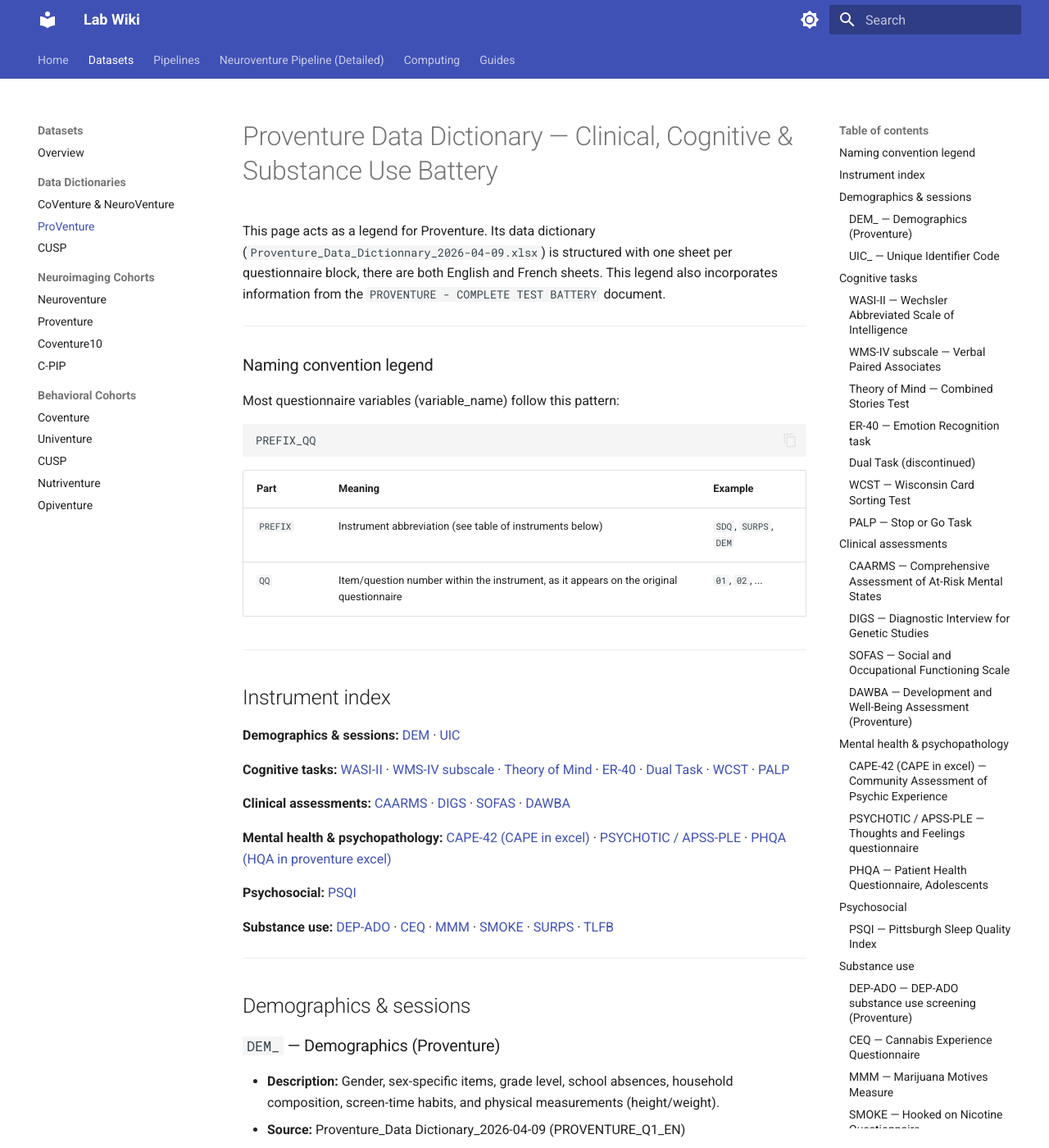
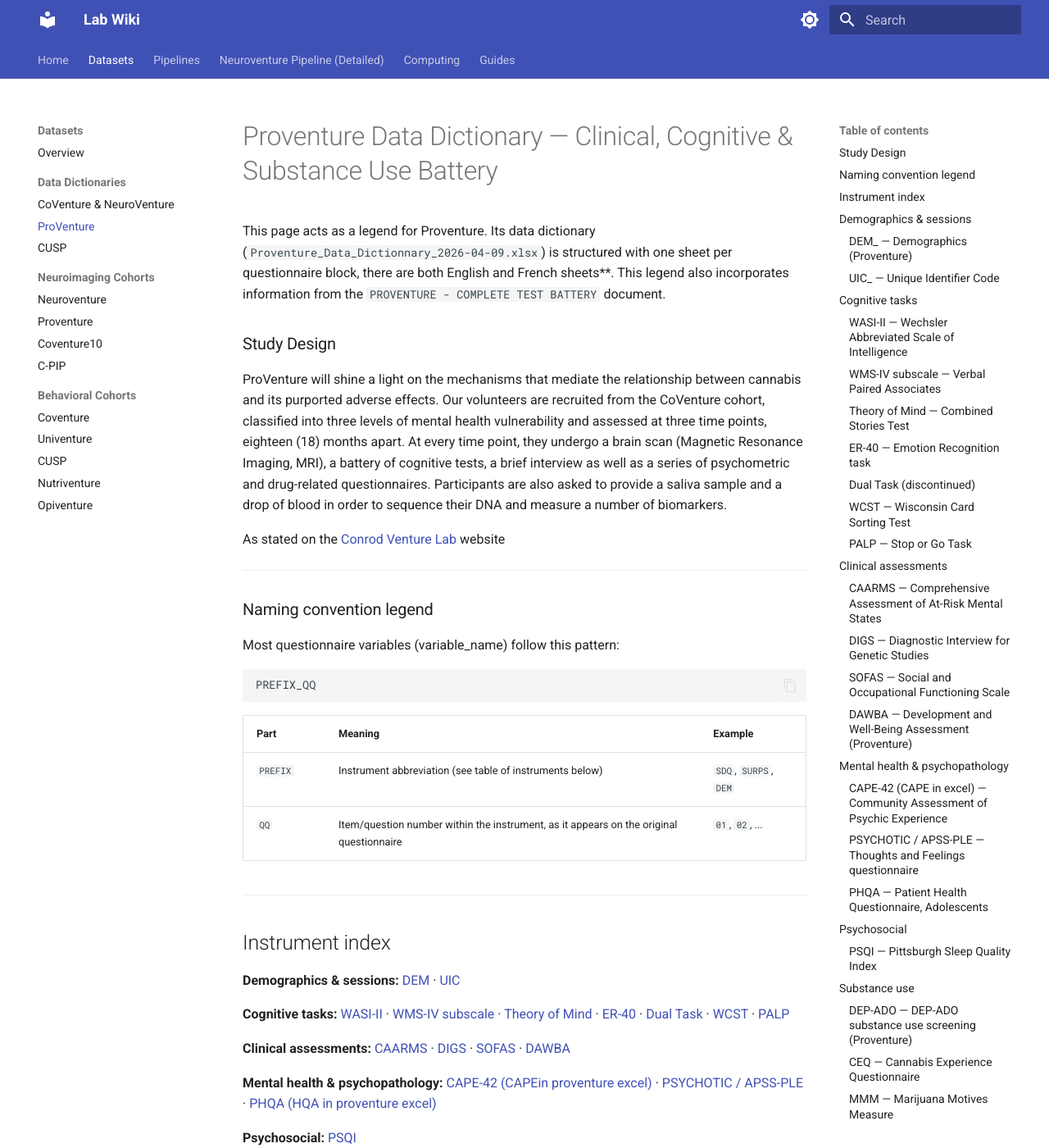
Before and after one commit to subhasriviswa/lab-wiki, an MkDocs documentation site: the page built from docs/datasets/data-dictionaries/proventure.md, in a window 1280 px wide and 1400 px high. Shown: the whole window at 82% size. Built offline with MkDocs 1.6.1 and Material for MkDocs 9.7.7, drawn with Linux system fonts in a browser that asks for light colours; some of the changed text lies outside the part shown.

Commit message:
cusp links
Added study design section and updated links in the Proventure data dictionary.

```diff
--- a/docs/datasets/data-dictionaries/proventure.md
+++ b/docs/datasets/data-dictionaries/proventure.md
@@ -1,6 +1,11 @@
 # Proventure Data Dictionary — Clinical, Cognitive & Substance Use Battery
 
-This page acts as a legend for Proventure. Its data dictionary (`Proventure_Data_Dictionnary_2026-04-09.xlsx`) is structured with one sheet per questionnaire block, there are both English and French sheets. This legend also incorporates information from the `PROVENTURE - COMPLETE TEST BATTERY` document.
+This page acts as a legend for Proventure. Its data dictionary (`Proventure_Data_Dictionnary_2026-04-09.xlsx`) is structured with one sheet per questionnaire block, there are both English and French sheets**. This legend also incorporates information from the `PROVENTURE - COMPLETE TEST BATTERY` document.
+
+###Study Design
+ProVenture will shine a light on the mechanisms that mediate the relationship between cannabis and its purported adverse effects. Our volunteers are recruited from the CoVenture cohort, classified into three levels of mental health vulnerability and assessed at three time points, eighteen (18) months apart. At every time point, they undergo a brain scan (Magnetic Resonance Imaging, MRI), a battery of cognitive tests, a brief interview as well as a series of psychometric and drug-related questionnaires. Participants are also asked to provide a saliva sample and a drop of blood in order to sequence their DNA and measure a number of biomarkers.
+
+As stated on the [Conrod Venture Lab](https://www.conrodventurelab.com/projets/proventure) website
 
 ---
 
@@ -21,17 +26,17 @@ PREFIX_QQ
 
 ## Instrument index
 
-**Demographics & sessions:** [DEM](#dem_-demographics-proventure) · [UIC](#uic_-unique-identifier-code)
+**Demographics & sessions:** [DEM](#dem--demographics-proventure) · [UIC](#uic--unique-identifier-code)
 
-**Cognitive tasks:** [WASI-II](#wasi-ii-wechsler-abbreviated-scale-of-intelligence) · [WMS-IV subscale](#wms-iv-subscale-verbal-paired-associates) · [Theory of Mind](#theory-of-mind-combined-stories-test) · [ER-40](#er-40-emotion-recognition-task) · [Dual Task](#dual-task-discontinued) · [WCST](#wcst-wisconsin-card-sorting-test) · [PALP](#palp-stop-or-go-task)
+**Cognitive tasks:** [WASI-II](#wasi-ii--wechsler-abbreviated-scale-of-intelligence) · [WMS-IV subscale](#wms-iv-subscale--verbal-paired-associates) · [Theory of Mind](#thegory-of-mind--combined-stories-test) · [ER-40](#er-40--emotion-recognition-task) · [Dual Task](#dual-task-discontinued) · [WCST](#wcst--wisconsin-card-sorting-test) · [PALP](#palp--stop-or-go-task)
 
-**Clinical assessments:** [CAARMS](#caarms-comprehensive-assessment-of-at-risk-mental-states) · [DIGS](#digs-diagnostic-interview-for-genetic-studies) · [SOFAS](#sofas-social-and-occupational-functioning-scale) · [DAWBA](#dawba-development-and-well-being-assessment-proventure)
+**Clinical assessments:** [CAARMS](#caarms--comprehensive-assessment-of-at-risk-mental-states) · [DIGS](#digs--diagnostic-interview-for-genetic-studies) · [SOFAS](#sofas--social-and-occupational-functioning-scale) · [DAWBA](#dawba--development-and-well-being-assessment-proventure)
 
-**Mental health & psychopathology:** [CAPE-42 (CAPE in excel)](#cape-42-cape-in-excel-community-assessment-of-psychic-experience) · [PSYCHOTIC / APSS-PLE](#psychotic-apss-ple-thoughts-and-feelings-questionnaire) · [PHQA (HQA in proventure excel)](#phqa-patient-health-questionnaire-adolescents)
+**Mental health & psychopathology:** [CAPE-42 (CAPEin proventure excel)](#cape--community-assessment-of-psychic-experience) · [PSYCHOTIC / APSS-PLE](#psychotic--apss-ple--thoughts-and-feelings-questionnaire) · [PHQA (HQA in proventure excel)](#phqa--patient-health-questionnaire-adolescents)
 
-**Psychosocial:** [PSQI](#psqi-pittsburgh-sleep-quality-index)
+**Psychosocial:** [PSQI](#psqi--pittsburgh-sleep-quality-index)
 
-**Substance use:** [DEP-ADO](#dep-ado-dep-ado-substance-use-screening-proventure) · [CEQ](#ceq-cannabis-experience-questionnaire) · [MMM](#mmm-marijuana-motives-measure) · [SMOKE](#smoke-hooked-on-nicotine-questionnaire) · [SURPS](#surps-substance-use-risk-profile-scale-proventure) · [TLFB](#tlfb-timeline-followback)
+**Substance use:** [DEP-ADO](#dep-ado--dep-ado-substance-use-screening-proventure) · [CEQ](#ceq--cannabis-experience-questionnaire) · [MMM](#mmm--marijuana-motives-measure) · [SMOKE](#smoke--hooked-on-nicotine-questionnaire) · [SURPS](#surps--substance-use-risk-profile-scale-proventure) · [TLFB](#tlfb--timeline-followback)
 
 ---
 
@@ -41,12 +46,12 @@ PREFIX_QQ
 - **Description:** Gender, sex-specific items, grade level, school absences, household composition, screen-time habits, and physical measurements (height/weight).
 - **Source:** Proventure_Data Dictionary_2026-04-09 (PROVENTURE_Q1_EN)
 - **Example variable:** `DEM_08` = "How much pocket money do you get from your parent/guardian each week?"
-- **Also found in:** [Coventure/NeuroVenture data dictionary](coventure-neuroventure.md#dem_-demographics) (`DEM_` — see [Demographics & sessions](#demographics-sessions)). Item wording overlaps but is not identical across studies.
+- **Also found in:** [Coventure/NeuroVenture data dictionary](https://github.com/subhasriviswa/lab-wiki/blob/behavioural-data-summary/NeuroVenture%20%26%20CoVenture-DataSummary.md#DEMOGRAPHIC_INFORMATIONS-—-participant-demographics-&-history) (`DEM_` — see [Demographics & sessions](#demographics--sessions)). Item wording overlaps but is not identical across studies.
 
 ### `UIC_` — Unique Identifier Code
 - **Description:** set of questions (mother's first initial, father's first initial, date of birth, last letter of first name, number of older siblings) used to generate an anonymous linking code across surveys/sessions.
 - **Source:** Proventure_Data Dictionary_2026-04-09 (PROVENTURE_Q1_EN). NOTE: there is a UIC section at the beginning of the sheet as well as another UICR section at the end to confirm the information given and link the questionnaires anonymously.
-- **Also found in:** [Coventure/NeuroVenture data dictionary](coventure-neuroventure.md)— `UIC_1`–`UIC_5`
+- **Also found in:** [Coventure/NeuroVenture data dictionary](https://github.com/subhasriviswa/lab-wiki/blob/behavioural-data-summary/NeuroVenture%20%26%20CoVenture-DataSummary.md)— `UIC_1`–`UIC_5`
 
 ---
 
@@ -84,7 +89,7 @@ PREFIX_QQ
 ### `PALP` — Stop or Go Task
 - **Description:** Adapted Go/No-Go Passive Avoidance Learning Paradigm. Participants learn by trial and error to respond ("go") to "good" numbers and withhold responding ("no-go") to "bad" numbers, across Reward-only, Punish-only, and Reward-Punish conditions. Response inhibition indexed by errors on no-go trials.
 - **Source:** Proventure_Data Dictionary_2026-04-09 (`PROVENTURE_PALP_EN`)
-- **Also found in:** [Coventure/NeuroVenture data dictionary](coventure-neuroventure.md) (`PALP` — [Cognitive tasks](#cognitive-tasks)).
+- **Also found in:** [Coventure/NeuroVenture data dictionary](https://github.com/subhasriviswa/lab-wiki/blob/behavioural-data-summary/NeuroVenture%20%26%20CoVenture-DataSummary.md) (`PALP` — [Cognitive tasks](#cognitive-tasks)).
 - **Reference:** Noorbakhsh, S., Boers, E., Afzali, M., & Conrod, P. (2020). Cognitive Function Impairments Linked to Alcohol and Cannabis Use During Adolescence: A Study of Gender Differences. *Frontiers in Human Neuroscience*, 14, 10.3389/fnhum.2020.00095. *(also citing Newman et al., 1985; Castellanos-Ryan et al., 2011; Whelan et al., 2012)*
 
 ---
@@ -109,7 +114,7 @@ PREFIX_QQ
 ### `DAWBA` — Development and Well-Being Assessment (Proventure)
 - **Description:** Structured diagnostic interview covering a range of child/adolescent psychiatric conditions, including the SDQ, specific/social phobia, panic/agoraphobia, PTSD, OCD, generalized anxiety, depression, bipolar mood, ADHD, eating disorders, tics, and psychosis.
 - **Source:** PROVENTURE - COMPLETE TEST BATTERY
-- **Also found in:** [Coventure/NeuroVenture data dictionary](coventure-neuroventure.md) (`DAWBA` — see [Clinical assessments](#clinical-assessments) in the main summary). Same instrument; variable-level structure documented there.
+- **Also found in:** [Coventure/NeuroVenture data dictionary](https://github.com/subhasriviswa/lab-wiki/blob/behavioural-data-summary/NeuroVenture%20%26%20CoVenture-DataSummary.md) (`DAWBA` — see [Clinical assessments](#clinical-assessments) in the main summary). Same instrument; variable-level structure documented there.
 - **Reference:** Goodman, R., Ford, T., Richards, H., Gatward, R., & Meltzer, H. (2000). The Development and Well-Being Assessment: description and initial validation of an integrated assessment of child and adolescent psychopathology. *Journal of Child Psychology and Psychiatry, and Allied Disciplines*, 41(5). [pubmed.ncbi.nlm.nih.gov/10946756](https://pubmed.ncbi.nlm.nih.gov/10946756/)
 
 ---
@@ -152,7 +157,7 @@ PREFIX_QQ
 - **Description:** Québec adolescent alcohol/drug screening tool. Screens lifetime and past-year substance use, frequency, harms/consequences (physical, psychological, relational, school, legal, financial), and dependence symptoms (SDS items), separately for alcohol, cannabis, and other drugs.
 - **Source:** Proventure_Data Dictionary_2026-04-09 (`PROVENTURE_Q1_EN` sheet, variable prefix `DEPADO_`)
 - **Example variable:** `DEPADO_ALC_HARM01` = "Harm to your physical health caused by your alcohol use"
-- **Also found in:** [Coventure/NeuroVenture data dictionary](coventure-neuroventure.md) (`DEPAPO_` — see [Substance use](#substance-use) in the main summary). Note: prefix differs slightly (`DEPADO_` here vs. `DEPAPO_` in Coventure which is a typo and must be fixed).
+- **Also found in:** [Coventure/NeuroVenture data dictionary](https://github.com/subhasriviswa/lab-wiki/blob/behavioural-data-summary/NeuroVenture%20%26%20CoVenture-DataSummary.md) (`DEPAPO_` — see [Substance use](#substance-use) in the main summary). Note: prefix differs slightly (`DEPADO_` here vs. `DEPAPO_` in Coventure which is a typo and must be fixed) and [CUSP DEP-ADO](cusp.md#dep-ado--dep-ado-substance-use-screening-cusp)
 - **Reference:** Germain, M. *Grille de dépistage de consommation problématique d'alcool et de drogues chez les adolescents et les adolescentes – DEP-ADO.* Recherche et intervention sur les substances psychoactives. Québec, 2005.
 
 ### `CEQ` — Cannabis Experience Questionnaire
@@ -176,13 +181,14 @@ PREFIX_QQ
 - **Description:** Personality risk-factor scale for substance misuse: Negative Thinking, Anxiety Sensitivity, Impulsivity, Sensation Seeking.
 - **Source:** Proventure_Data Dictionary_2026-04-09 (`PROVENTURE_Q2_EN` sheet)
 - **Example variable:** `SURPS_09` = "I like doing things that frighten me a little."
-- **Also found in:** [Coventure/NeuroVenture data dictionary](coventure-neuroventure.md) (`SURPS_` — see [Substance use](#substance-use) in the main summary).
+- **Also found in:** [Coventure/NeuroVenture data dictionary](https://github.com/subhasriviswa/lab-wiki/blob/behavioural-data-summary/NeuroVenture%20%26%20CoVenture-DataSummary.md) (`SURPS_` — see [Substance use](#substance-use) in the main summary) and [CUSP SURPS](cusp.md#surps--substance-use-risk-profile-scale-cusp)
+
 - **Reference:** Woicik, P. A., Stewart, S. H., Conrod, P. J., et al. (2009). The Substance Use Risk Profile Scale: a scale measuring traits linked to reinforcement-specific substance use profiles. *Addictive Behaviors*, 34, 1042–1055.
 
 ### `TLFB` — Timeline Followback
 - **Description:** Calendar-based recall method for quantifying substance use (drugs, cigarettes, marijuana) over a defined recall period.
 - **Source:** PROVENTURE - COMPLETE TEST BATTERY
-- **Also found in:** [Coventure/NeuroVenture data dictionary](coventure-neuroventure.md) (`TIME_LINE_FOLLOW_BACK` — see [Substance use](#substance-use) in the main summary). Same method; variable-level structure (per-month days/quantity/money-spent for alcohol, tobacco, cannabis, other drugs) documented there.
+- **Also found in:** [Coventure/NeuroVenture data dictionary](https://github.com/subhasriviswa/lab-wiki/blob/behavioural-data-summary/NeuroVenture%20%26%20CoVenture-DataSummary.md) (`TIME_LINE_FOLLOW_BACK` — see [Substance use](#substance-use) in the main summary). Same method; variable-level structure (per-month days/quantity/money-spent for alcohol, tobacco, cannabis, other drugs) documented there.
 - **Reference:** Sobell, L. C., & Sobell, M. (1996). Timeline Followback Method (Drugs, Cigarettes, and Marijuana).
 
 ---
```
Also changed, not shown: other parts of docs/datasets/data-dictionaries/proventure.md (+1 -1 lines).
